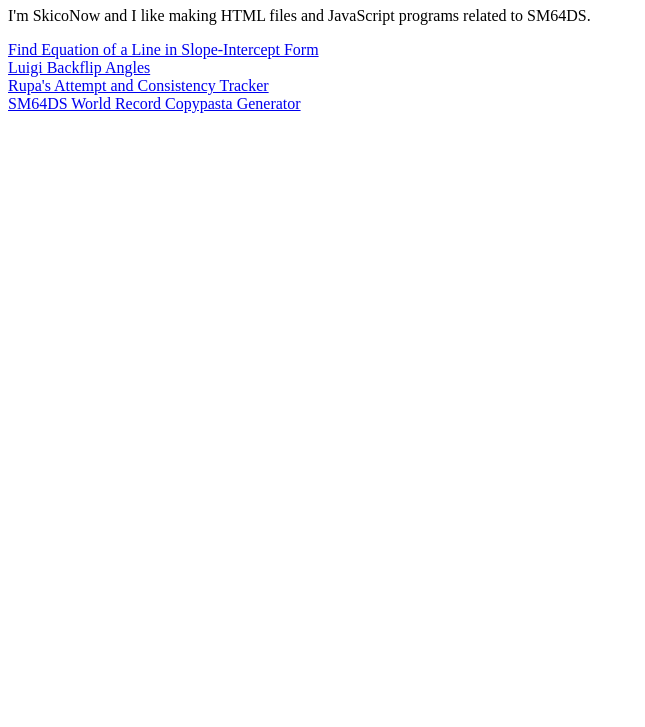
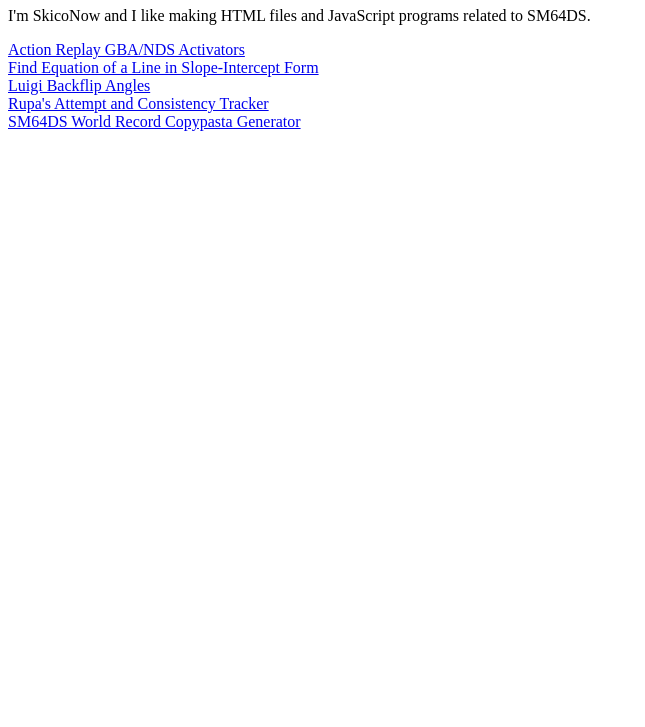
Before and after one commit to SkicoNow/sm64ds, a plain HTML site: page index.html in a window 1280 px wide. Shown: the part 73-800 px from the top of the page, without its empty margins (0-645 px from the left). Drawn offline with Linux system fonts and the light colour scheme.

Commit message:
Added link to NDSActivators.html

```diff
--- a/index.html
+++ b/index.html
@@ -14,6 +14,8 @@
   <body>
     <h1>Hey</h1>
     <p>I'm SkicoNow and I like making HTML files and JavaScript programs related to SM64DS.</p>
+    <a href="https://skiconow.github.io/sm64ds/NDSActivators.html" target="_blank">Action Replay GBA/NDS Activators</a>
+    <br>
     <a href="https://skiconow.github.io/sm64ds/slopeintercept.html" target="_blank">Find Equation of a Line in Slope-Intercept Form</a>
     <br>
     <a href="https://skiconow.github.io/sm64ds/luigibackflip.html" target="_blank">Luigi Backflip Angles</a>
```
